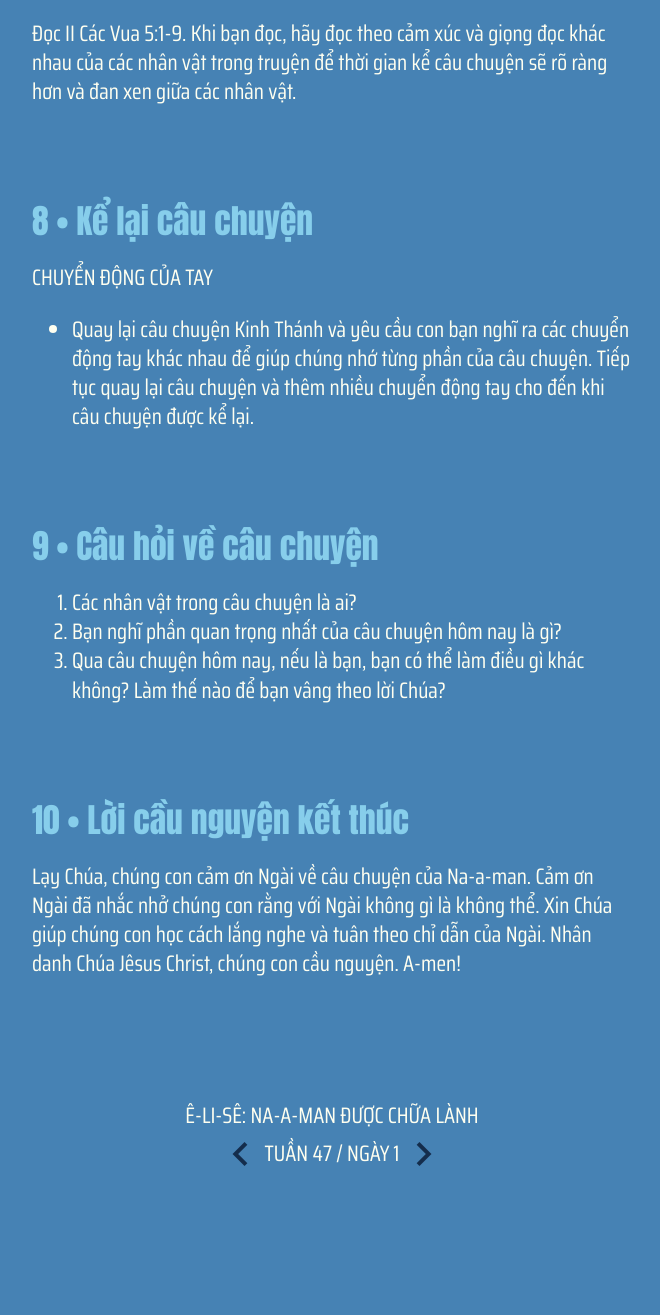
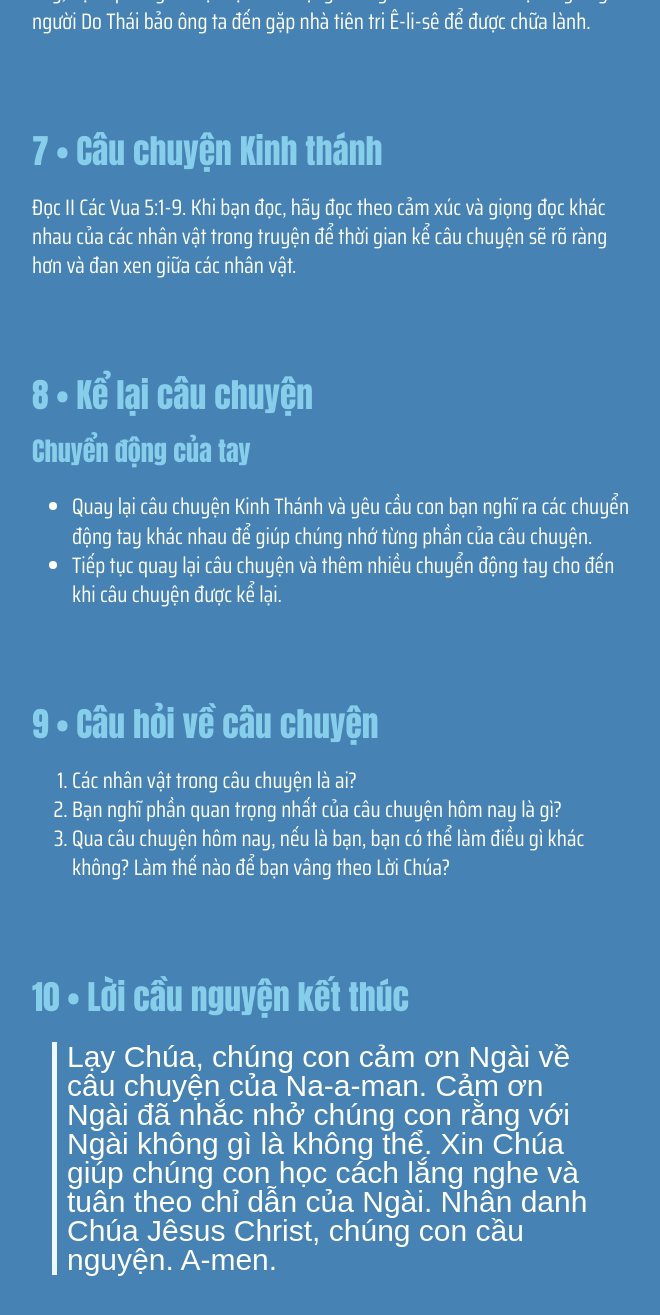
Before and after one commit to GospelTrust/LGS, a Jekyll site: the page built from docs/content/_vi/47-1.md, in a window 1280 px wide and 1400 px high, scrolled down 2972 px. Shown: the top 1315 px of the window, without its empty margins (308-968 px from the left). Built offline with Jekyll 4.4.1, drawn with Linux system fonts in a browser that asks for light colours; some web fonts are replaced; before the commit the page ends 4158 px from its top, so only the background shows below that; some of the changed text lies outside the part shown.

Commit message:
Update: w47d1

```diff
--- a/docs/content/_vi/47-1.md
+++ b/docs/content/_vi/47-1.md
@@ -22,12 +22,13 @@ layout: lesson
 
 
 {% include lesson/section.html index=3 %}
-Lạy Chúa,chúng con cảm ơn Ngài đã bảo vệ chúng con và gìn giữ chúng con an toàn trong sự bình an của Ngài. Cảm ơn Ngài đã cho chúng con sức khỏe tốt. Cầu xin Ngài tiếp tục cho chúng con sức mạnh và sức khỏe tốt để chúng con có thể tiếp tục có cơ hội tìm hiểu thêm về lời Ngài. Nhân danh Chúa Jêsus Christ, chúng con cầu nguyện. A-men!
+> Lạy Chúa, chúng con cảm ơn Ngài đã bảo vệ chúng con và gìn giữ chúng con an toàn trong sự bình an của Ngài. Cảm ơn Ngài đã cho chúng con sức khỏe tốt. Cầu xin Ngài tiếp tục cho chúng con sức mạnh và sức khỏe tốt để chúng con có thể tiếp tục có cơ hội tìm hiểu thêm về lời Ngài. Nhân danh Chúa Jêsus Christ, chúng con cầu nguyện. A-men!
 
 
 {% include lesson/section.html index=4 %}
-Thi Thiên 51:1-2
-1 Đức Chúa Trời ôi! xin hãy thương xót tôi tùy lòng nhân từ của Chúa; Xin hãy xóa các sự vi phạm tôi theo sự từ bi rất lớn của Chúa. 2 Xin hãy rửa tôi cho sạch hết trọi gian ác, Và làm tôi được thanh khiết về tội lỗi tôi.
+### Thi-Thiên 51:1-2
+1 Đức Chúa Trời ôi! xin hãy thương xót tôi tùy lòng nhân từ của Chúa; Xin hãy xóa các sự vi phạm tôi theo sự từ bi rất lớn của Chúa.
+2 Xin hãy rửa tôi cho sạch hết trọi gian ác, Và làm tôi được thanh khiết về tội lỗi tôi.
 
 
 {% include lesson/section.html index=5 %}
@@ -36,7 +37,7 @@ Mô tả khoảng thời gian bạn trải qua cơn bệnh nặng??
 
 
 {% include lesson/section.html index=6 %}
-Na-a-man là một trong những chỉ huy - quan tổng binh của một đội quân. Na-a-man bị bệnh ngoài da gọi là bệnh hủi, bệnh phung. Trong thời gian này, bệnh phung là một bệnh rất nặng không có thuốc chữa. Một đầy tớ gái người Do Thái bảo ông ta đến gặp nhà tiên tri Ê-li-sê để được chữa lành.
+ Na-a-man là một trong những chỉ huy - quan tổng binh của một đội quân. Na-a-man bị bệnh ngoài da gọi là bệnh hủi, bệnh phung. Trong thời gian này, bệnh phung là một bệnh rất nặng không có thuốc chữa. Một đầy tớ gái người Do Thái bảo ông ta đến gặp nhà tiên tri Ê-li-sê để được chữa lành.
 
 
 {% include lesson/section.html index=7 %}
@@ -45,15 +46,16 @@ Na-a-man là một trong những chỉ huy - quan tổng binh của một đội
 
 
 {% include lesson/section.html index=8 %}
-CHUYỂN ĐỘNG CỦA TAY
-- Quay lại câu chuyện Kinh Thánh và yêu cầu con bạn nghĩ ra các chuyển động tay khác nhau để giúp chúng nhớ từng phần của câu chuyện. Tiếp tục quay lại câu chuyện và thêm nhiều chuyển động tay cho đến khi câu chuyện được kể lại.
+### Chuyển động của tay
+- Quay lại câu chuyện Kinh Thánh và yêu cầu con bạn nghĩ ra các chuyển động tay khác nhau để giúp chúng nhớ từng phần của câu chuyện.
+- Tiếp tục quay lại câu chuyện và thêm nhiều chuyển động tay cho đến khi câu chuyện được kể lại.
 
 
 {% include lesson/section.html index=9 %}
 1. Các nhân vật trong câu chuyện là ai?
 2. Bạn nghĩ phần quan trọng nhất của câu chuyện hôm nay là gì?
-3. Qua câu chuyện hôm nay, nếu là bạn, bạn có thể làm điều gì khác không? Làm thế nào để bạn vâng theo lời Chúa?
+3. Qua câu chuyện hôm nay, nếu là bạn, bạn có thể làm điều gì khác không? Làm thế nào để bạn vâng theo Lời Chúa?
 
 
 {% include lesson/section.html index=10 %}
-Lạy Chúa, chúng con cảm ơn Ngài về câu chuyện của Na-a-man. Cảm ơn Ngài đã nhắc nhở chúng con rằng với Ngài không gì là không thể. Xin Chúa giúp chúng con học cách lắng nghe và tuân theo chỉ dẫn của Ngài. Nhân danh Chúa Jêsus Christ, chúng con cầu nguyện. A-men!
+> Lạy Chúa, chúng con cảm ơn Ngài về câu chuyện của Na-a-man. Cảm ơn Ngài đã nhắc nhở chúng con rằng với Ngài không gì là không thể. Xin Chúa giúp chúng con học cách lắng nghe và tuân theo chỉ dẫn của Ngài. Nhân danh Chúa Jêsus Christ, chúng con cầu nguyện. A-men.
```
Also changed, not shown: other parts of docs/content/_vi/47-1.md (+4 -4 lines).
